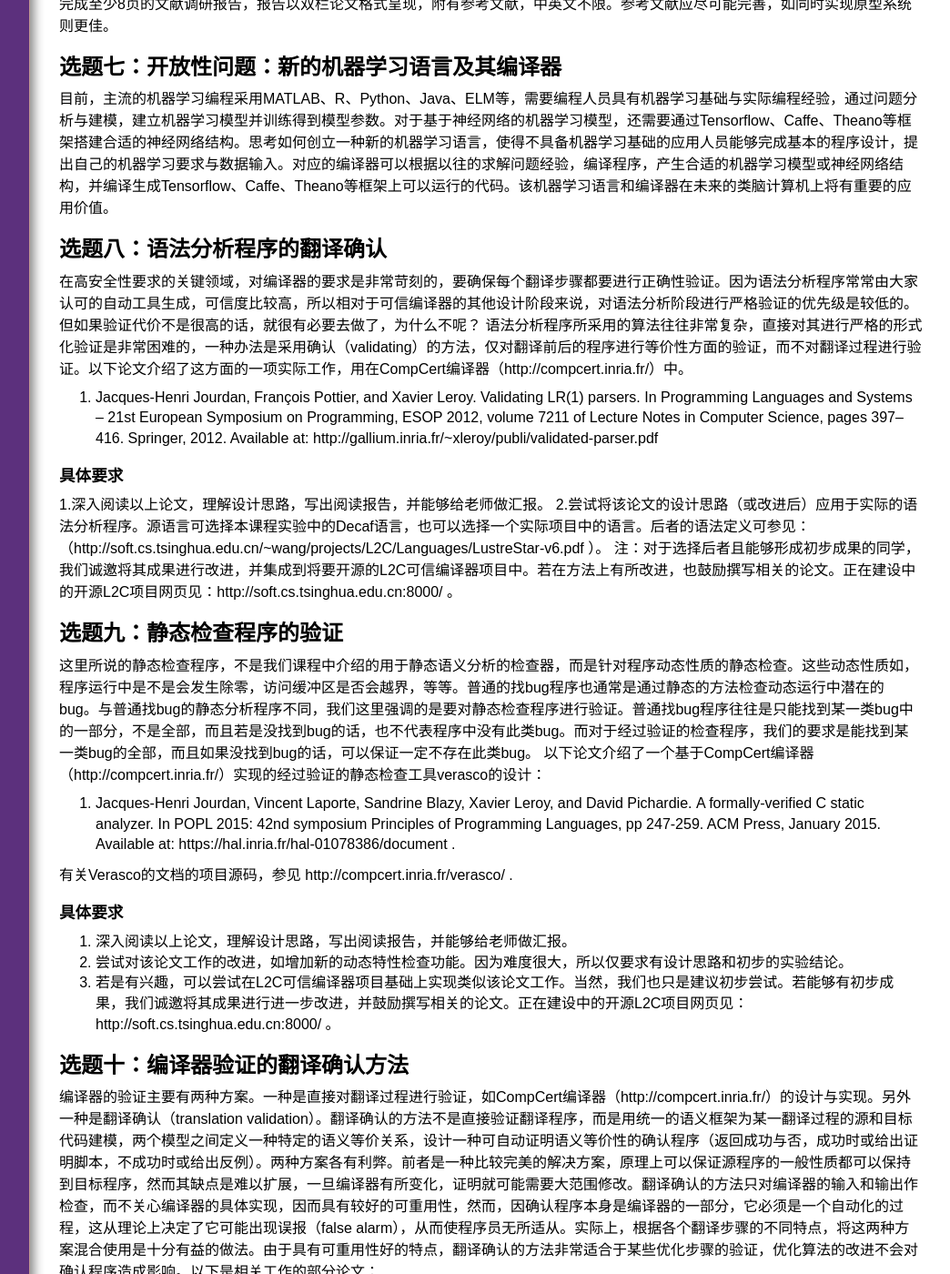
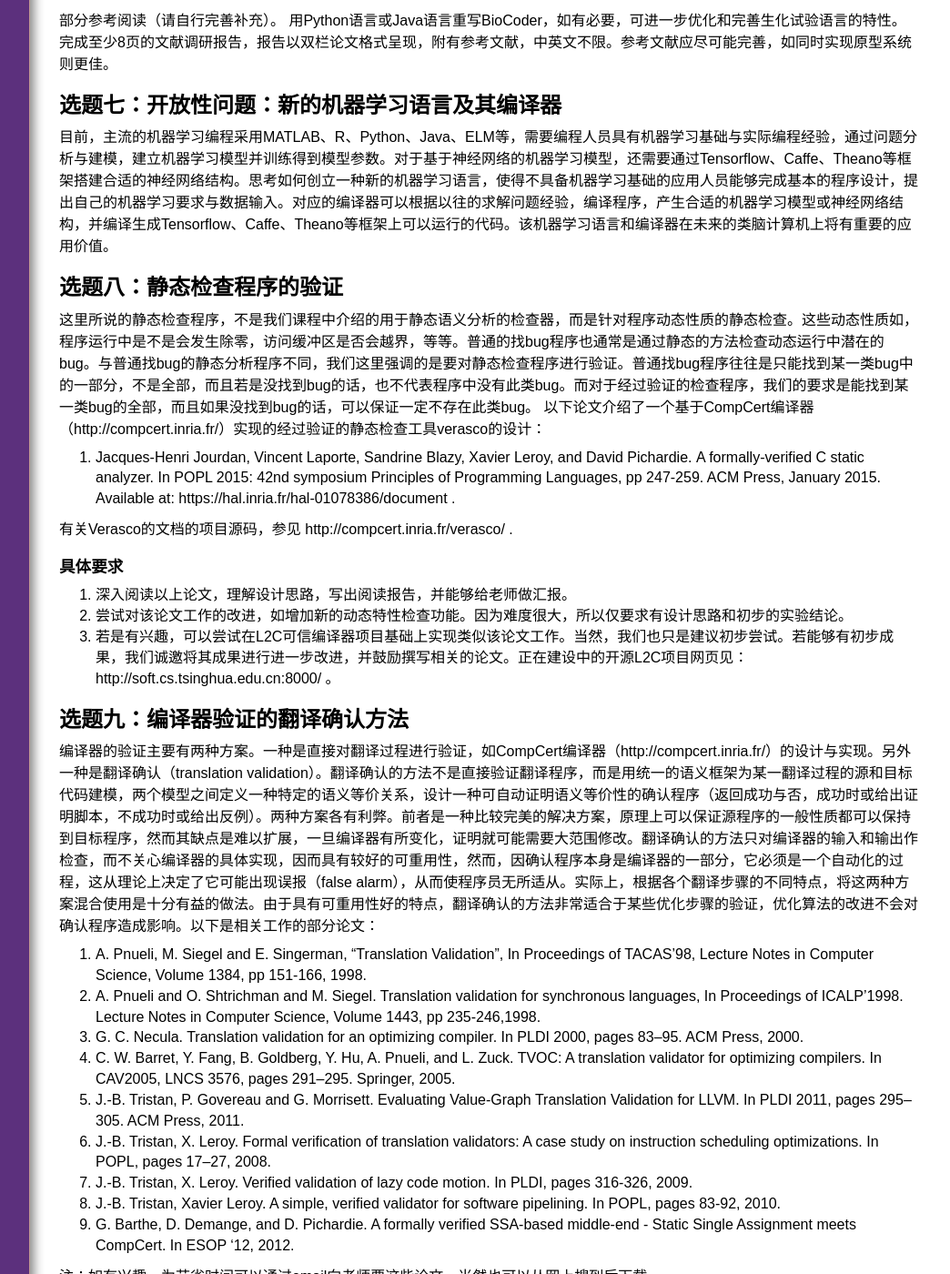
Before and after one commit to chyyuu/compiler_course_info, a Jekyll site: the page built from readinglist.md, in a window 1280 px wide and 1400 px high, scrolled down 2984 px. Shown: the whole window at 91% size, without its empty margins (234-1278 px from the left). Built offline with Jekyll 4.4.1, drawn with Linux system fonts in a browser that asks for light colours; nearby versions of some CDN libraries; our own code applies the rules of GitHub Pages for plain Markdown files; some of the changed text lies outside the part shown.

Commit message:
Update readinglist.md

```diff
--- a/readinglist.md
+++ b/readinglist.md
@@ -10,9 +10,13 @@
 * [选题五](#选题五面向基因电路或dna计算机的编译器)
 * [选题六](#选题六面向生物化学试验的编译器)
 * [选题七](#选题七开放性问题新的机器学习语言及其编译器)
-* [选题八](#选题八语法分析程序的翻译确认)
-* [选题九](#选题九静态检查程序的验证)
-* [选题十](#选题十编译器验证的翻译确认方法)
+* [选题八](#选题八静态检查程序的验证)
+* [选题九](#选题九编译器验证的翻译确认方法)
+
+**自选实验目录**
+
+* [自选一](#自选一一种可重构包解析器硬件配置描述语言P3的编译器实现)
+
 
 大部分论文都有对应的开放源码的项目，且与编译等技术紧密相关。想进一步了解某篇论文或选定一篇论文或有自己的新颖想法作为拓展实验的目标后，请与王老师和陈老师联系。
 
@@ -119,19 +123,7 @@
 ## 选题七：开放性问题：新的机器学习语言及其编译器
 目前，主流的机器学习编程采用MATLAB、R、Python、Java、ELM等，需要编程人员具有机器学习基础与实际编程经验，通过问题分析与建模，建立机器学习模型并训练得到模型参数。对于基于神经网络的机器学习模型，还需要通过Tensorflow、Caffe、Theano等框架搭建合适的神经网络结构。思考如何创立一种新的机器学习语言，使得不具备机器学习基础的应用人员能够完成基本的程序设计，提出自己的机器学习要求与数据输入。对应的编译器可以根据以往的求解问题经验，编译程序，产生合适的机器学习模型或神经网络结构，并编译生成Tensorflow、Caffe、Theano等框架上可以运行的代码。该机器学习语言和编译器在未来的类脑计算机上将有重要的应用价值。
 
-## 选题八：语法分析程序的翻译确认
-在高安全性要求的关键领域，对编译器的要求是非常苛刻的，要确保每个翻译步骤都要进行正确性验证。因为语法分析程序常常由大家认可的自动工具生成，可信度比较高，所以相对于可信编译器的其他设计阶段来说，对语法分析阶段进行严格验证的优先级是较低的。但如果验证代价不是很高的话，就很有必要去做了，为什么不呢？
-语法分析程序所采用的算法往往非常复杂，直接对其进行严格的形式化验证是非常困难的，一种办法是采用确认（validating）的方法，仅对翻译前后的程序进行等价性方面的验证，而不对翻译过程进行验证。以下论文介绍了这方面的一项实际工作，用在CompCert编译器（http://compcert.inria.fr/）中。
-
-1. Jacques-Henri Jourdan, François Pottier, and Xavier Leroy. Validating LR(1) parsers. In Programming Languages and Systems -- 21st European Symposium on Programming, ESOP 2012, volume 7211 of Lecture Notes in Computer Science, pages 397--416. Springer, 2012. Available at: http://gallium.inria.fr/~xleroy/publi/validated-parser.pdf
-
-### 具体要求
-1.深入阅读以上论文，理解设计思路，写出阅读报告，并能够给老师做汇报。
-2.尝试将该论文的设计思路（或改进后）应用于实际的语法分析程序。源语言可选择本课程实验中的Decaf语言，也可以选择一个实际项目中的语言。后者的语法定义可参见：（http://soft.cs.tsinghua.edu.cn/~wang/projects/L2C/Languages/LustreStar-v6.pdf ）。
-注：对于选择后者且能够形成初步成果的同学，我们诚邀将其成果进行改进，并集成到将要开源的L2C可信编译器项目中。若在方法上有所改进，也鼓励撰写相关的论文。正在建设中的开源L2C项目网页见：http://soft.cs.tsinghua.edu.cn:8000/ 。
-
-
-## 选题九：静态检查程序的验证
+## 选题八：静态检查程序的验证
 这里所说的静态检查程序，不是我们课程中介绍的用于静态语义分析的检查器，而是针对程序动态性质的静态检查。这些动态性质如，程序运行中是不是会发生除零，访问缓冲区是否会越界，等等。普通的找bug程序也通常是通过静态的方法检查动态运行中潜在的bug。与普通找bug的静态分析程序不同，我们这里强调的是要对静态检查程序进行验证。普通找bug程序往往是只能找到某一类bug中的一部分，不是全部，而且若是没找到bug的话，也不代表程序中没有此类bug。而对于经过验证的检查程序，我们的要求是能找到某一类bug的全部，而且如果没找到bug的话，可以保证一定不存在此类bug。
 以下论文介绍了一个基于CompCert编译器（http://compcert.inria.fr/）实现的经过验证的静态检查工具verasco的设计：
 1. Jacques-Henri Jourdan, Vincent Laporte, Sandrine Blazy, Xavier Leroy, and David Pichardie. A formally-verified C static analyzer. In POPL 2015: 42nd symposium Principles of Programming Languages, pp 247-259. ACM Press, January 2015. Available at: https://hal.inria.fr/hal-01078386/document .
@@ -143,7 +135,7 @@
 2. 尝试对该论文工作的改进，如增加新的动态特性检查功能。因为难度很大，所以仅要求有设计思路和初步的实验结论。
 3. 若是有兴趣，可以尝试在L2C可信编译器项目基础上实现类似该论文工作。当然，我们也只是建议初步尝试。若能够有初步成果，我们诚邀将其成果进行进一步改进，并鼓励撰写相关的论文。正在建设中的开源L2C项目网页见：http://soft.cs.tsinghua.edu.cn:8000/ 。
 
-## 选题十：编译器验证的翻译确认方法
+## 选题九：编译器验证的翻译确认方法
 编译器的验证主要有两种方案。一种是直接对翻译过程进行验证，如CompCert编译器（http://compcert.inria.fr/）的设计与实现。另外一种是翻译确认（translation validation）。翻译确认的方法不是直接验证翻译程序，而是用统一的语义框架为某一翻译过程的源和目标代码建模，两个模型之间定义一种特定的语义等价关系，设计一种可自动证明语义等价性的确认程序（返回成功与否，成功时或给出证明脚本，不成功时或给出反例）。两种方案各有利弊。前者是一种比较完美的解决方案，原理上可以保证源程序的一般性质都可以保持到目标程序，然而其缺点是难以扩展，一旦编译器有所变化，证明就可能需要大范围修改。翻译确认的方法只对编译器的输入和输出作检查，而不关心编译器的具体实现，因而具有较好的可重用性，然而，因确认程序本身是编译器的一部分，它必须是一个自动化的过程，这从理论上决定了它可能出现误报（false alarm），从而使程序员无所适从。实际上，根据各个翻译步骤的不同特点，将这两种方案混合使用是十分有益的做法。由于具有可重用性好的特点，翻译确认的方法非常适合于某些优化步骤的验证，优化算法的改进不会对确认程序造成影响。以下是相关工作的部分论文：
 
 1. A. Pnueli, M. Siegel and E. Singerman, "Translation Validation", In Proceedings of TACAS'98, Lecture Notes in Computer Science, Volume 1384, pp 151-166, 1998.
```
Also changed, not shown: other parts of readinglist.md (+27 -2 lines).
